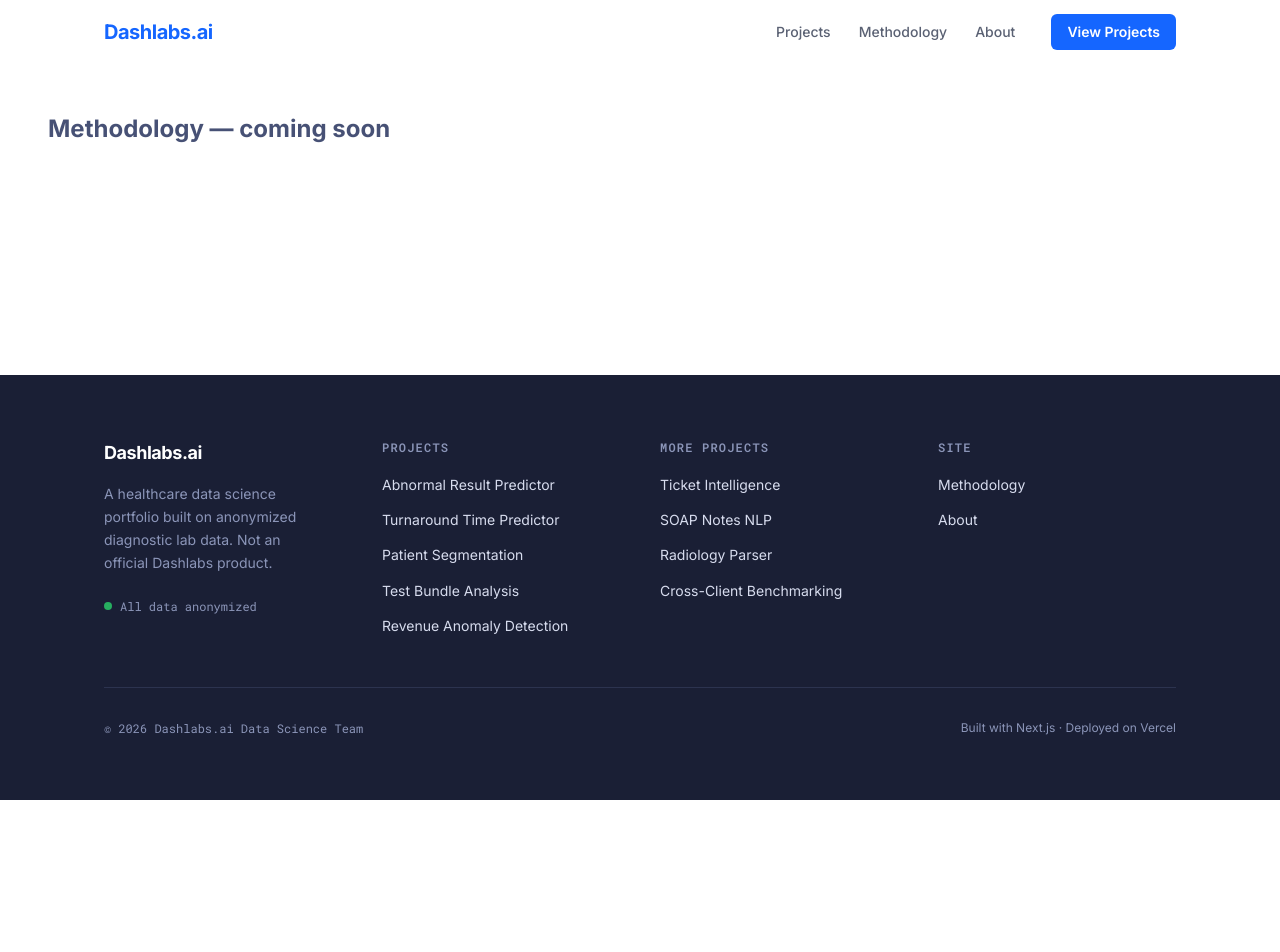
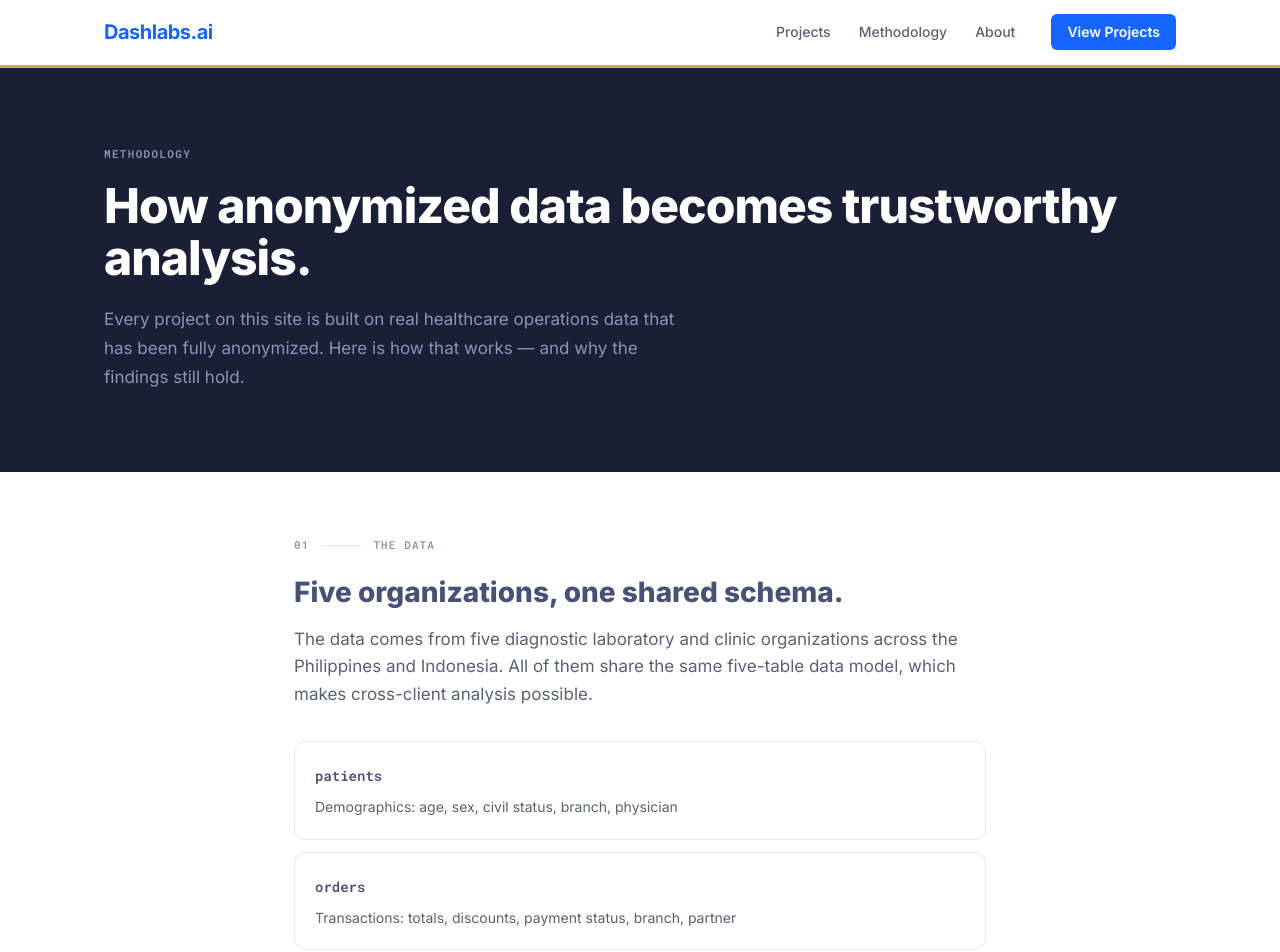
Before and after one commit to OrangeJuice023/dashlabs-sample-project, a Next.js app: page /methodology in a window 1280 px wide. Shown: the top 952 px of the page. Before the commit the page ends 800 px from the top, so only its background shows below. Built offline with nearby package versions, Linux system fonts and the light colour scheme.

Commit message:
Update page.tsx

```diff
--- a/src/app/methodology/page.tsx
+++ b/src/app/methodology/page.tsx
@@ -1,3 +1,132 @@
-export default function Page() {
-  return <div className="p-12 text-[#475175] font-bold text-2xl">Methodology — coming soon</div>;
+function SectionLabel(props: { number: string; label: string }) {
+  return (
+    <div className="flex items-center gap-3 mb-5">
+      <span className="font-mono text-[11px] font-bold text-[#8B95B8] tracking-widest">{props.number}</span>
+      <span className="h-px flex-1 bg-[#E6E6E6] max-w-[40px]" />
+      <span className="font-mono text-[11px] font-semibold text-[#8B95B8] uppercase tracking-widest">{props.label}</span>
+    </div>
+  );
 }
+
+const tables = [
+  { name: "patients", desc: "Demographics: age, sex, civil status, branch, physician" },
+  { name: "orders", desc: "Transactions: totals, discounts, payment status, branch, partner" },
+  { name: "order_items", desc: "Line items: product and service names, discounts, statuses" },
+  { name: "patient_services", desc: "Service execution: status, timestamps, workflow progression" },
+  { name: "patient_service_results", desc: "Lab values and reference ranges — the richest table for modeling" },
+];
+
+const standards = [
+  { title: "Honest metrics only", desc: "Every reported metric comes from real model evaluation on held-out data. Where a model underperforms, the page says so." },
+  { title: "No data leakage", desc: "Features that would not be available at prediction time are excluded. Reference ranges, for example, are used only to create labels — never as model inputs." },
+  { title: "Stated limitations", desc: "Each project ends with an honest account of what the analysis cannot do and what a production deployment would require." },
+  { title: "Validation discipline", desc: "Stratified splits, cross-validation, and appropriate metrics for imbalanced problems (AUC-ROC, F1, silhouette) rather than accuracy alone." },
+];
+
+export default function MethodologyPage() {
+  return (
+    <div>
+      {/* Header */}
+      <div className="bg-[#1A1F35] relative">
+        <div className="absolute top-0 left-0 right-0 h-[3px] bg-[#C7AA50]" />
+        <div className="max-w-[1200px] mx-auto px-8 md:px-12 lg:px-16 pt-20 pb-20">
+          <p className="font-mono text-[11px] font-semibold tracking-[0.12em] text-[#8B95B8] uppercase mb-4">
+            Methodology
+          </p>
+          <h1 className="text-[2.5rem] md:text-[3rem] font-extrabold text-white leading-[1.1] tracking-[-0.02em] mb-5">
+            How anonymized data becomes trustworthy analysis.
+          </h1>
+          <p className="text-[1.0625rem] text-[#8B95B8] max-w-[600px] leading-[1.7]">
+            Every project on this site is built on real healthcare operations data that has been fully anonymized. Here is how that works — and why the findings still hold.
+          </p>
+        </div>
+      </div>
+
+      {/* Content */}
+      <div className="max-w-[820px] mx-auto px-8 md:px-12 lg:px-16 py-16 space-y-20">
+
+        {/* The data */}
+        <section>
+          <SectionLabel number="01" label="The Data" />
+          <h2 className="text-[1.75rem] font-extrabold text-[#475175] leading-tight mb-4">
+            Five organizations, one shared schema.
+          </h2>
+          <p className="text-[1.0625rem] text-[#5A6173] leading-relaxed mb-8">
+            The data comes from five diagnostic laboratory and clinic organizations across the Philippines and Indonesia. All of them share the same five-table data model, which makes cross-client analysis possible.
+          </p>
+          <div className="space-y-3">
+            {tables.map(function renderTable(t, i) {
+              var last = i === 4;
+              var cls = "p-5 rounded-xl border " + (last ? "border-[#BFD0F0] bg-[#ECF2FE]/40" : "border-[#E6E6E6] bg-white");
+              return (
+                <div key={t.name} className={cls}>
+                  <code className={"font-mono text-sm font-bold " + (last ? "text-[#1566FF]" : "text-[#475175]")}>{t.name}</code>
+                  <p className="text-[0.875rem] text-[#5A6173] mt-1.5">{t.desc}</p>
+                </div>
+              );
+            })}
+          </div>
+        </section>
+
+        {/* Anonymization */}
+        <section>
+          <SectionLabel number="02" label="Anonymization" />
+          <h2 className="text-[1.75rem] font-extrabold text-[#475175] leading-tight mb-4">
+            What is masked, and what is kept.
+          </h2>
+          <p className="text-[1.0625rem] text-[#5A6173] leading-relaxed mb-6">
+            All data passes through a custom Python pipeline before any analysis. The goal is simple: remove everything that could identify a real person or organization, while preserving the statistical structure that makes the analysis meaningful.
+          </p>
+          <div className="grid grid-cols-1 md:grid-cols-2 gap-4">
+            <div className="p-5 rounded-xl bg-[#FAFBFE] border border-[#E6E6E6]">
+              <p className="font-semibold text-[#475175] text-[0.9375rem] mb-2">Removed or masked</p>
+              <p className="text-[0.875rem] text-[#5A6173] leading-relaxed">Patient names, physician names, phone numbers, emails (replaced with realistic fakes). Branch and partner names become generic labels. All IDs are hashed. Financial amounts are jittered. Barcodes, receipts, and tax numbers are dropped entirely.</p>
+            </div>
+            <div className="p-5 rounded-xl bg-[#FAFBFE] border border-[#E6E6E6]">
+              <p className="font-semibold text-[#475175] text-[0.9375rem] mb-2">Preserved</p>
+              <p className="text-[0.875rem] text-[#5A6173] leading-relaxed">Age, sex, civil status, all timestamps, service and test names, actual result values, reference ranges, and workflow statuses. These carry the analytical signal and contain no personal identifiers.</p>
+            </div>
+          </div>
+        </section>
+
+        {/* Standards */}
+        <section>
+          <SectionLabel number="03" label="Analytical Standards" />
+          <h2 className="text-[1.75rem] font-extrabold text-[#475175] leading-tight mb-6">
+            The rules every project follows.
+          </h2>
+          <div className="space-y-3">
+            {standards.map(function renderStandard(s, i) {
+              return (
+                <div key={i} className="flex gap-4 p-5 rounded-xl bg-white border border-[#E6E6E6]">
+                  <span className="flex-shrink-0 w-6 h-6 rounded-full bg-[#ECF2FE] flex items-center justify-center">
+                    <span className="w-2 h-2 rounded-full bg-[#1566FF]" />
+                  </span>
+                  <div>
+                    <p className="font-semibold text-[#1A1F35] text-[0.9375rem] mb-1">{s.title}</p>
+                    <p className="text-[0.875rem] text-[#5A6173] leading-relaxed">{s.desc}</p>
+                  </div>
+                </div>
+              );
+            })}
+          </div>
+        </section>
+
+        {/* Why it still works */}
+        <section>
+          <SectionLabel number="04" label="Why It Still Holds" />
+          <h2 className="text-[1.75rem] font-extrabold text-[#475175] leading-tight mb-4">
+            Anonymized data still tells a real story.
+          </h2>
+          <p className="text-[1.0625rem] text-[#5A6173] leading-relaxed mb-4">
+            Masking identifiers does not change the relationships in the data. A 60-year-old patient is still 60. An abnormal result is still abnormal. The time between sample collection and result is unchanged. Because the analytically meaningful fields are preserved, the models learn the same patterns they would on the raw data.
+          </p>
+          <p className="text-[1.0625rem] text-[#5A6173] leading-relaxed">
+            The one deliberate exception is financial amounts, which are slightly jittered. This blurs exact peso figures while keeping distributions and anomalies intact — which is why the revenue anomaly project reports patterns rather than exact amounts.
+          </p>
+        </section>
+
+      </div>
+    </div>
+  );
+}
```
